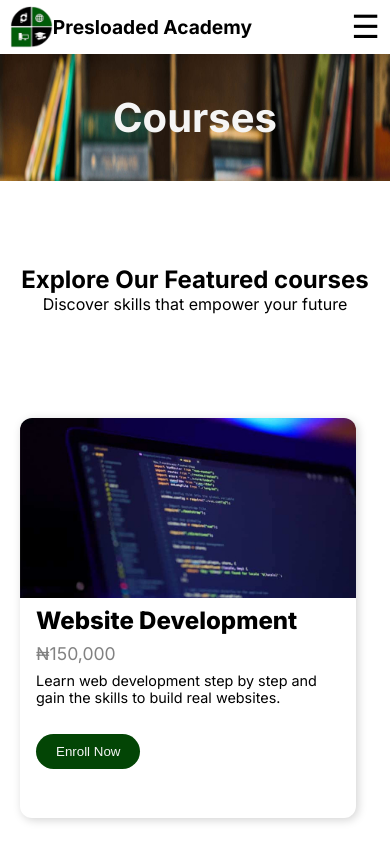
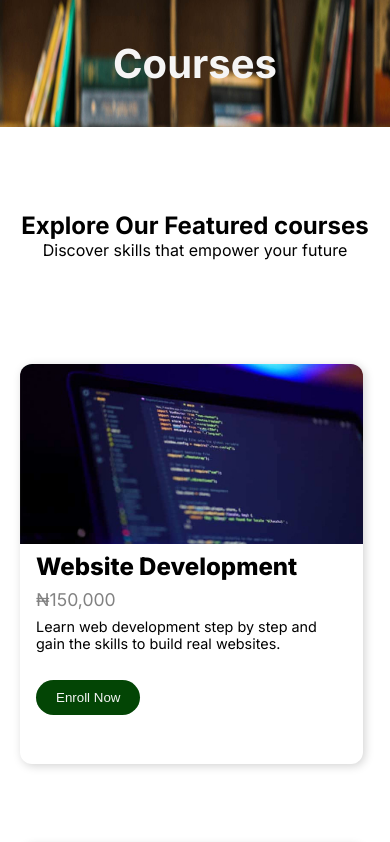
Before and after one commit to Eroh-Maro/Presloaded-Academy, a React (Vite) app: page /courses in a window 390 px wide. Shown: the top 842 px of the page. Built offline with nearby package versions, Linux system fonts and the light colour scheme; a web font is replaced by a local one.

Commit message:
increased course card, and made mobile nav fixed

```diff
--- a/src/App.css
+++ b/src/App.css
@@ -420,7 +420,7 @@ h1 {
 .courseCard {
   background-color: white;
   border-radius: 12px;
-  width: 96%;
+  width: 98%;
   height: 400px;
   box-shadow: 2px 2px 10px lightgray;
   overflow: hidden;
@@ -1179,9 +1179,7 @@ form {
 }
 @media (max-width: 768px) {
   nav {
-  display: flex;
-  justify-content: space-between;
-  align-items: center;
+    position: fixed;
   padding: 0 10px;
   padding-bottom: 0;
   grid-column: span 3;
@@ -1211,11 +1209,8 @@ li {
     font-size: 1.2rem;
 }
   form {
-    width: 80%;
-    margin: 0 20px;
-    display: flex;
-    flex-direction: column;
-    justify-content: space-between;
+
+        height: 30vh;
   }
   .faq-grid {
     display: grid;
```
